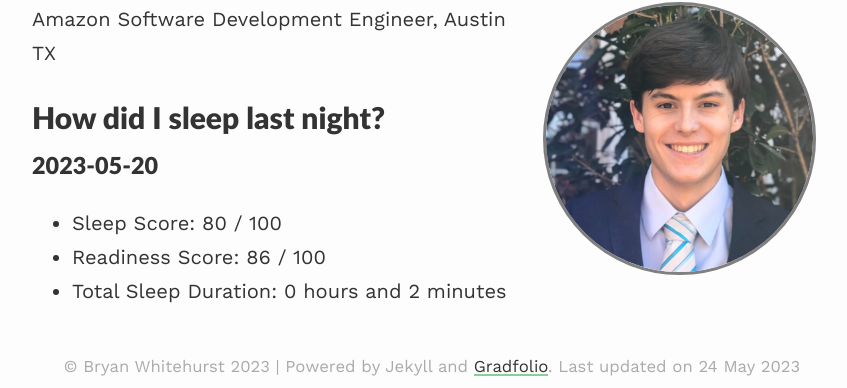
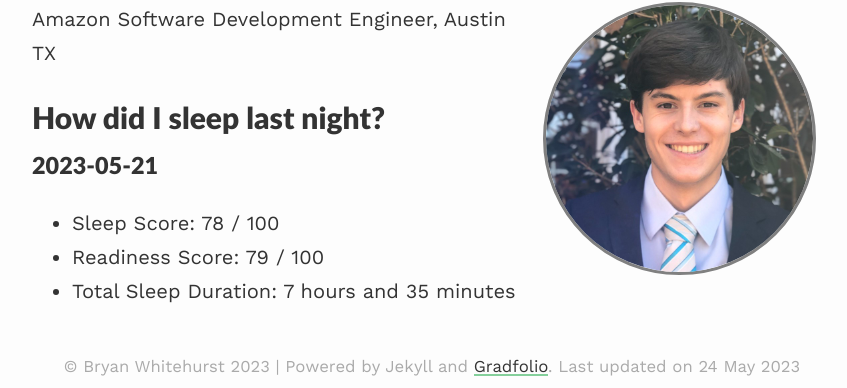
Before and after one commit to BryanWhitehurst/bryanwhitehurst.github.io, a Jekyll site: the page built from index.md, in a window 1280 px wide. Shown: the part 190-578 px from the top of the page, without its empty margins (208-1055 px from the left). Built offline with Jekyll 4.4.1, drawn with Linux system fonts in a browser that asks for light colours; nearby versions of some CDN libraries.

Commit message:
daily oura update

```diff
--- a/index.md
+++ b/index.md
@@ -10,7 +10,7 @@ published: true
 Amazon Software Development Engineer, Austin TX
 
 # How did I sleep last night?
-### 2023-05-20
-- Sleep Score: 80 / 100
-- Readiness Score: 86 / 100
-- Total Sleep Duration: 0 hours and 2 minutes
+### 2023-05-21
+- Sleep Score: 78 / 100
+- Readiness Score: 79 / 100
+- Total Sleep Duration: 7 hours and 35 minutes
```
